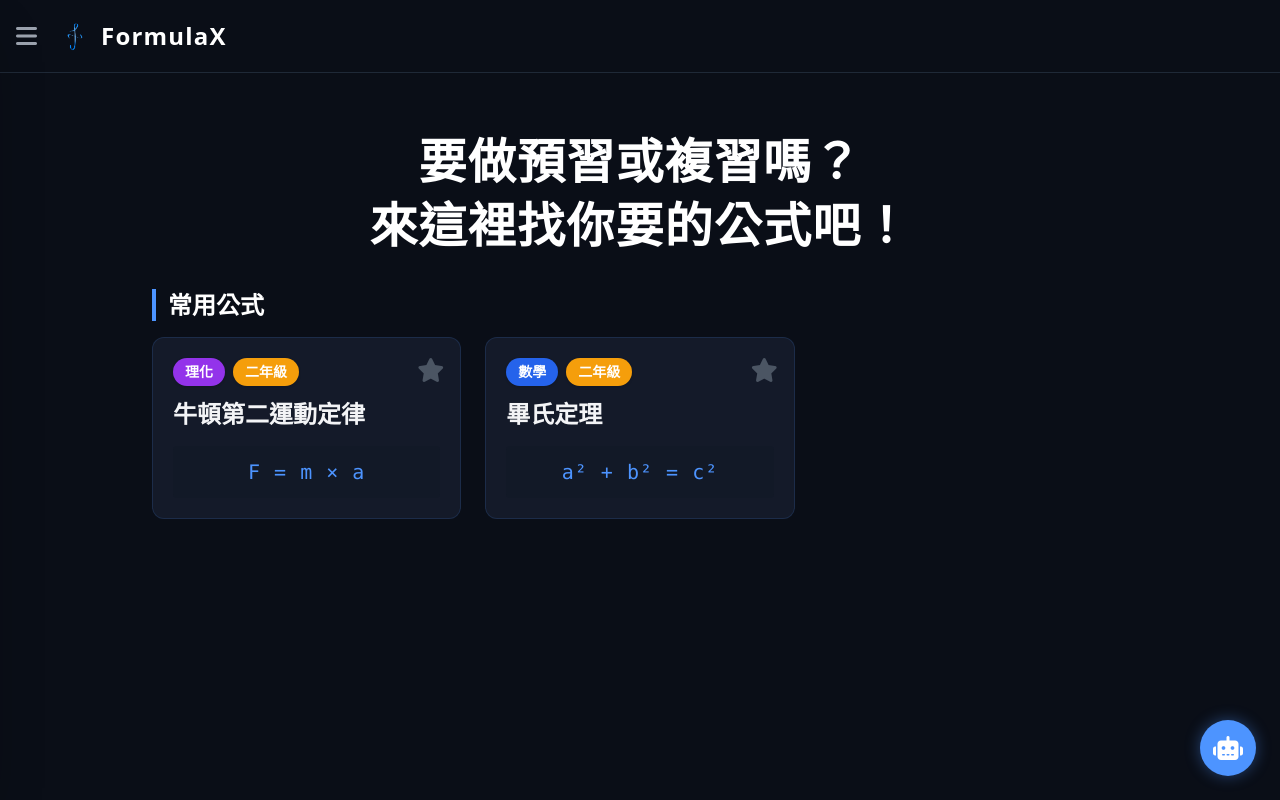
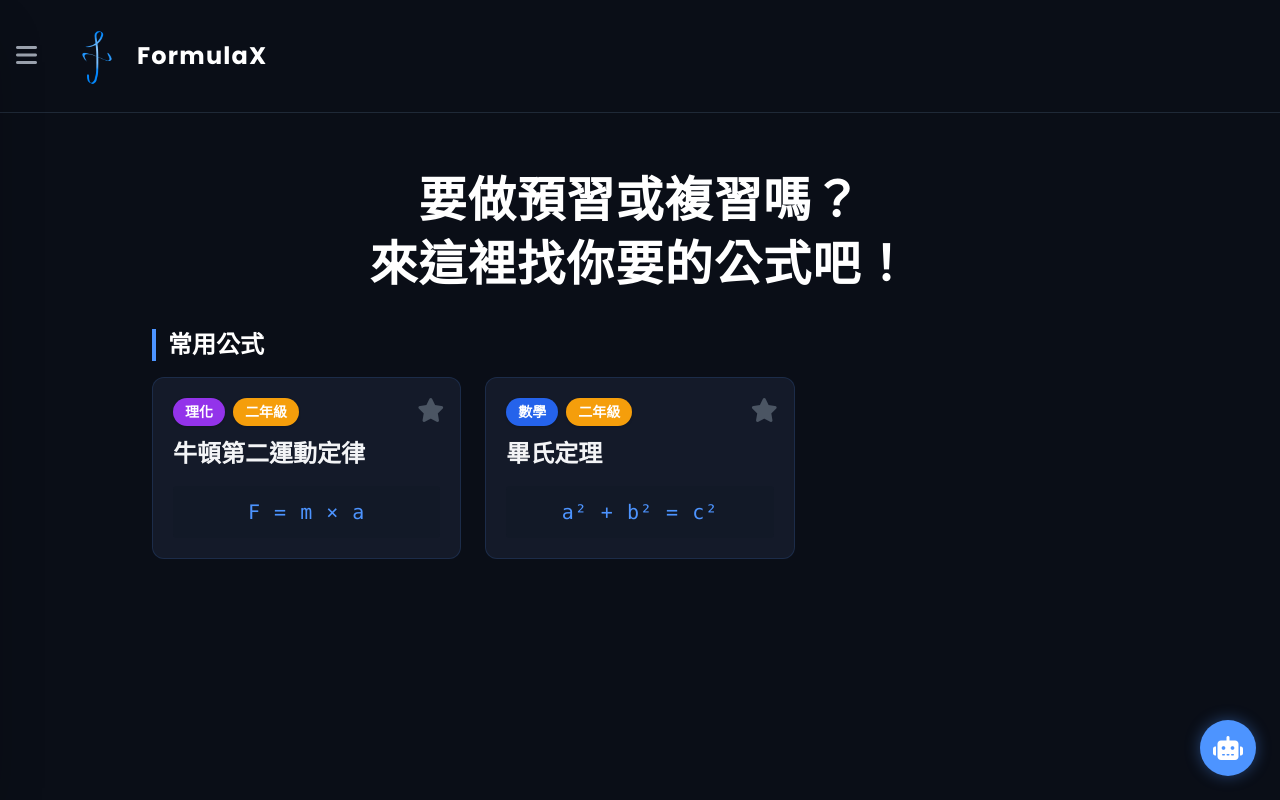
Before and after one commit to HannahTien/math, a Flask app: page / in a window 1280 px wide. Run offline with Flask 3, Linux system fonts and the light colour scheme; some libraries are stand-ins or nearby versions.

Commit message:
整體做好-7

```diff
--- a/templates/index.html
+++ b/templates/index.html
@@ -6,16 +6,24 @@
     <title>FormulaX | 公式秘笈</title>
     <script src="https://cdn.tailwindcss.com"></script>
     <link rel="stylesheet" href="https://cdnjs.cloudflare.com/ajax/libs/font-awesome/6.4.0/css/all.min.css">
+    <link rel="preconnect" href="https://fonts.googleapis.com">
+    <link rel="preconnect" href="https://fonts.gstatic.com" crossorigin>
+    <link href="https://fonts.googleapis.com/css2?family=Poppins:wght@400;600;700&family=Inter:wght@400;600&display=swap" rel="stylesheet">
     <script>
         tailwind.config = {
             theme: {
                 extend: {
+                    // 🌟 設定自訂字體家族
+                    fontFamily: {
+                        heading: ['Poppins', 'Noto Sans TC', 'sans-serif'], // 標題用幾何字體
+                        body: ['Inter', 'Noto Sans TC', 'sans-serif']      // 本文用現代字體
+                    },
                     colors: {
                         darkbg: '#0A0E17',
                         cardbg: '#141A29',
                         highlight: '#4D94FF',
                         menubg: '#374151',
-                        // 🌟 這裡定義了 5 個標籤各自的專屬顏色 (你可以隨時修改色碼)
+                        // 🌟 定義 5 個標籤顏色
                         tagMath: '#2563EB',    /* 數學：藍色 */
                         tagPhys: '#9333EA',    /* 理化：紫色 */
                         tagG1: '#10B981',      /* 一年級：綠色 */
@@ -27,7 +35,10 @@
         }
     </script>
     <style>
-        body { background-color: #0A0E17; color: #F1F5F9; }
+        /* 🌟 套用自訂字體到整個網站 */
+        html { font-family: 'Inter', 'Noto Sans TC', 'sans-serif'; background-color: #0A0E17; color: #F1F5F9; }
+        h1, h2, h3, h4, span.text-2xl, span.text-xl { font-family: 'Poppins', 'Noto Sans TC', 'sans-serif'; font-weight: 700; }
+
         .glass-card {
             background-color: #141A29;
             border: 1px solid rgba(77, 148, 255, 0.15);
@@ -36,19 +47,21 @@
         .glass-card:hover {
             border-color: rgba(77, 148, 255, 0.6);
             transform: translateY(-3px);
+            /* 🌟 增加一點點發光感 */
+            box-shadow: 0 0 15px rgba(77, 148, 255, 0.1);
         }
         ::-webkit-scrollbar { width: 6px; }
         ::-webkit-scrollbar-thumb { background: #4D94FF; border-radius: 10px; }
     </style>
 </head>
-<body class="font-sans min-h-screen flex flex-col relative overflow-x-hidden">
+<body class="font-body min-h-screen flex flex-col relative overflow-x-hidden">
 
     <nav class="p-4 flex items-center bg-darkbg border-b border-gray-800 sticky top-0 z-40">
         <button onclick="toggleSidebar()" class="text-2xl text-gray-400 hover:text-white transition mr-4">
             <i class="fa-solid fa-bars"></i>
         </button>
         <div onclick="switchView('view-home')" class="cursor-pointer flex items-center group">
-            <img id="custom-logo" src="/static/logo.png" alt="Logo" class="w-10 h-10 mr-2 group-hover:opacity-80">
+            <img id="custom-logo" src="/static/logo.png" alt="Logo" class="w-20 h-20 mr-1 group-hover:opacity-80 transition">
             <span class="text-2xl font-bold tracking-wider text-white group-hover:text-highlight transition">FormulaX</span>
         </div>
     </nav>
@@ -60,10 +73,10 @@
             </button>
         </div>
         <div class="flex flex-col p-4">
-            <button onclick="switchView('view-home')" class="text-left px-4 py-3 rounded-lg hover:bg-gray-600 text-white transition font-bold text-lg mb-2"><i class="fa-solid fa-house w-6 mr-2"></i> 首頁</button>
+            <button onclick="switchView('view-home')" class="font-heading text-left px-4 py-3 rounded-lg hover:bg-gray-600 text-white transition font-bold text-lg mb-2"><i class="fa-solid fa-house w-6 mr-2"></i> 首頁</button>
 
             <div class="mb-2">
-                <button onclick="switchView('view-math')" class="w-full text-left px-4 py-3 rounded-lg hover:bg-gray-600 text-white transition font-bold text-lg"><i class="fa-solid fa-calculator w-6 mr-2"></i> 數學</button>
+                <button onclick="switchView('view-math')" class="font-heading w-full text-left px-4 py-3 rounded-lg hover:bg-gray-600 text-white transition font-bold text-lg"><i class="fa-solid fa-calculator w-6 mr-2"></i> 數學</button>
                 <div class="flex flex-col pl-12 space-y-2 mt-1">
                     <button onclick="switchToGradeDetail('數學', '一年級'); toggleSidebar()" class="text-left text-gray-300 hover:text-highlight transition">一年級</button>
                     <button onclick="switchToGradeDetail('數學', '二年級'); toggleSidebar()" class="text-left text-gray-300 hover:text-highlight transition">二年級</button>
@@ -72,7 +85,7 @@
             </div>
 
             <div class="mb-2">
-                <button onclick="switchView('view-physics')" class="w-full text-left px-4 py-3 rounded-lg hover:bg-gray-600 text-white transition font-bold text-lg"><i class="fa-solid fa-flask w-6 mr-2"></i> 理化</button>
+                <button onclick="switchView('view-physics')" class="font-heading w-full text-left px-4 py-3 rounded-lg hover:bg-gray-600 text-white transition font-bold text-lg"><i class="fa-solid fa-flask w-6 mr-2"></i> 理化</button>
                 <div class="flex flex-col pl-12 space-y-2 mt-1">
                     <button onclick="switchToGradeDetail('理化', '一年級'); toggleSidebar()" class="text-left text-gray-300 hover:text-highlight transition">一年級</button>
                     <button onclick="switchToGradeDetail('理化', '二年級'); toggleSidebar()" class="text-left text-gray-300 hover:text-highlight transition">二年級</button>
@@ -80,7 +93,7 @@
                 </div>
             </div>
 
-            <button onclick="switchView('view-favorites')" class="text-left px-4 py-3 mt-4 rounded-lg hover:bg-gray-600 text-yellow-400 transition font-bold text-lg"><i class="fa-solid fa-star w-6 mr-2"></i> 我的收藏</button>
+            <button onclick="switchView('view-favorites')" class="font-heading text-left px-4 py-3 mt-4 rounded-lg hover:bg-gray-600 text-yellow-400 transition font-bold text-lg"><i class="fa-solid fa-star w-6 mr-2"></i> 我的收藏</button>
         </div>
     </div>
     <div id="sidebar-overlay" onclick="toggleSidebar()" class="fixed inset-0 bg-black bg-opacity-60 z-40 hidden"></div>
@@ -89,8 +102,8 @@
 
         <div id="view-home" class="view-section block">
             <div class="text-center my-10">
-                <h1 class="text-4xl md:text-5xl font-bold mb-4 tracking-wide text-white">要做預習或複習嗎？</h1>
-                <h1 class="text-4xl md:text-5xl font-bold mb-8 tracking-wide text-white">來這裡找你要的公式吧！</h1>
+                <h1 class="text-4xl md:text-5xl font-extrabold mb-4 tracking-wide text-white">要做預習或複習嗎？</h1>
+                <h1 class="text-4xl md:text-5xl font-extrabold mb-8 tracking-wide text-white">來這裡找你要的公式吧！</h1>
             </div>
 
             <h2 class="text-2xl font-bold mb-4 border-l-4 border-highlight pl-3 text-white">常用公式</h2>
@@ -199,7 +212,7 @@
     <div class="fixed bottom-6 right-6 z-50 flex flex-col items-end">
         <div id="ai-chatbox" class="hidden w-80 bg-cardbg border border-highlight rounded-2xl shadow-2xl mb-4 overflow-hidden flex flex-col h-96">
             <div class="bg-gray-900 border-b border-gray-800 p-4 font-bold flex justify-between items-center text-white">
-                <span class="text-highlight"><i class="fa-solid fa-robot mr-2"></i>AI 解題助教</span>
+                <span class="font-heading text-highlight"><i class="fa-solid fa-robot mr-2"></i>AI 解題助教</span>
                 <button onclick="toggleChat()" class="hover:text-gray-400"><i class="fa-solid fa-xmark"></i></button>
             </div>
             <div id="chat-window" class="flex-1 p-4 overflow-y-auto space-y-4 bg-darkbg">
@@ -211,7 +224,7 @@
                 </div>
             </div>
             <div class="p-3 border-t border-gray-800 bg-cardbg flex gap-2">
-                <input type="text" id="chat-input" placeholder="輸入題目..." class="flex-1 bg-gray-900 border border-gray-700 rounded-lg px-3 py-2 text-sm text-white focus:outline-none focus:border-highlight">
+                <input type="text" id="chat-input" placeholder="輸入題目..." class="flex-1 bg-gray-900 border border-gray-700 rounded-lg px-3 py-2 text-sm text-white focus:outline-none focus:border-highlight font-body">
                 <button onclick="sendMessage()" class="bg-highlight px-3 py-2 rounded-lg text-sm font-bold hover:bg-blue-400 text-white transition"><i class="fa-solid fa-paper-plane"></i></button>
             </div>
         </div>
@@ -228,14 +241,12 @@
             renderFavorites();
         };
 
-        // 自動判斷科目顏色
         function getSubjectColorClass(subject) {
             if(subject === '數學') return 'bg-tagMath';
             if(subject === '理化') return 'bg-tagPhys';
             return 'bg-gray-600';
         }
 
-        // 自動判斷年級顏色
         function getGradeColorClass(grade) {
             if(grade === '一年級') return 'bg-tagG1';
             if(grade === '二年級') return 'bg-tagG2';
@@ -372,7 +383,6 @@
             const message = inputField.value.trim();
             if (!message) return;
 
-            // 🌟 1. 送出訊息後，立刻鎖住輸入框，防止手抖連點！
             inputField.disabled = true;
             inputField.placeholder = "AI 思考中，請稍候...";
 
@@ -380,7 +390,7 @@
 
             chatWindow.innerHTML += `
                 <div class="flex gap-3 justify-end">
-                    <div class="bg-gray-700 p-3 rounded-xl rounded-tr-none text-sm text-white">
+                    <div class="bg-gray-700 p-3 rounded-xl rounded-tr-none text-sm text-white font-body">
                         ${message}
                     </div>
                 </div>
@@ -391,7 +401,7 @@
             const loadingId = 'loading-' + Date.now();
             chatWindow.innerHTML += `
                 <div id="${loadingId}" class="flex gap-3">
-                    <div class="w-8 h-8 rounded-full bg-highlight text-white flex items-center justify-center flex-shrink-0"><i class="fa-solid fa-robot"></i></div>
+                    <div class="w-8 h-8 rounded-full bg-highlight flex items-center justify-center flex-shrink-0 text-white"><i class="fa-solid fa-robot"></i></div>
                     <div class="bg-gray-800 p-3 rounded-xl rounded-tl-none text-sm text-gray-400 italic">
                         AI 思考中...
                     </div>
@@ -418,7 +428,7 @@
                 chatWindow.innerHTML += `
                     <div class="flex gap-3">
                         <div class="w-8 h-8 rounded-full bg-highlight text-white flex items-center justify-center flex-shrink-0"><i class="fa-solid fa-robot"></i></div>
-                        <div class="bg-gray-800 p-3 rounded-xl rounded-tl-none text-sm text-gray-200">
+                        <div class="bg-gray-800 p-3 rounded-xl rounded-tl-none text-sm text-gray-200 font-body">
                             ${formattedReply}
                         </div>
                     </div>
@@ -430,14 +440,13 @@
                 chatWindow.innerHTML += `
                     <div class="flex gap-3">
                         <div class="w-8 h-8 rounded-full bg-red-600 text-white flex items-center justify-center flex-shrink-0"><i class="fa-solid fa-triangle-exclamation"></i></div>
-                        <div class="bg-gray-800 p-3 rounded-xl rounded-tl-none text-sm text-red-400">
+                        <div class="bg-gray-800 p-3 rounded-xl rounded-tl-none text-sm text-red-400 font-body">
                             <strong>真實錯誤原因：</strong><br>${error.message}
                         </div>
                     </div>
                 `;
                 chatWindow.scrollTop = chatWindow.scrollHeight;
             } finally {
-                // 🌟 2. 不管成功還是失敗，最後都把輸入框解鎖
                 inputField.disabled = false;
                 inputField.placeholder = "輸入題目...";
                 inputField.focus();
```
Also changed, not shown: check.py (deleted, +0 -18 lines).
